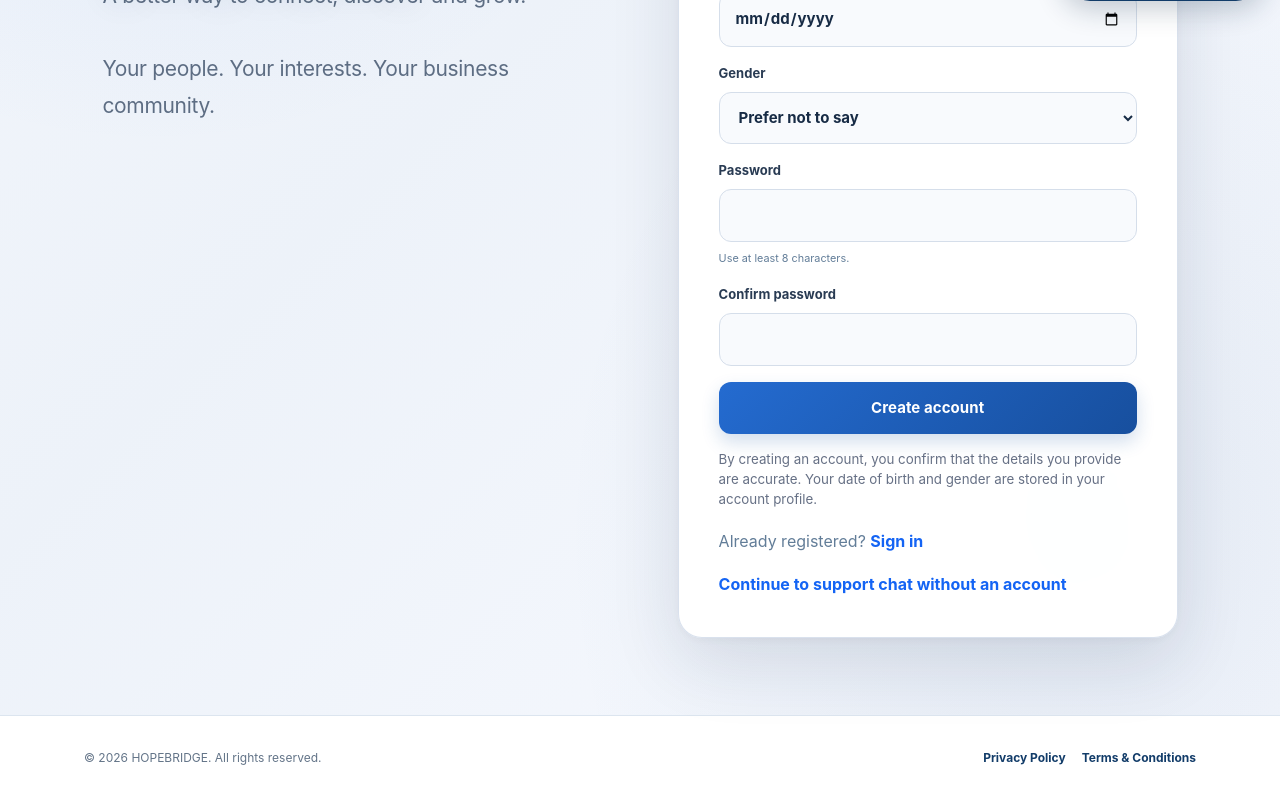
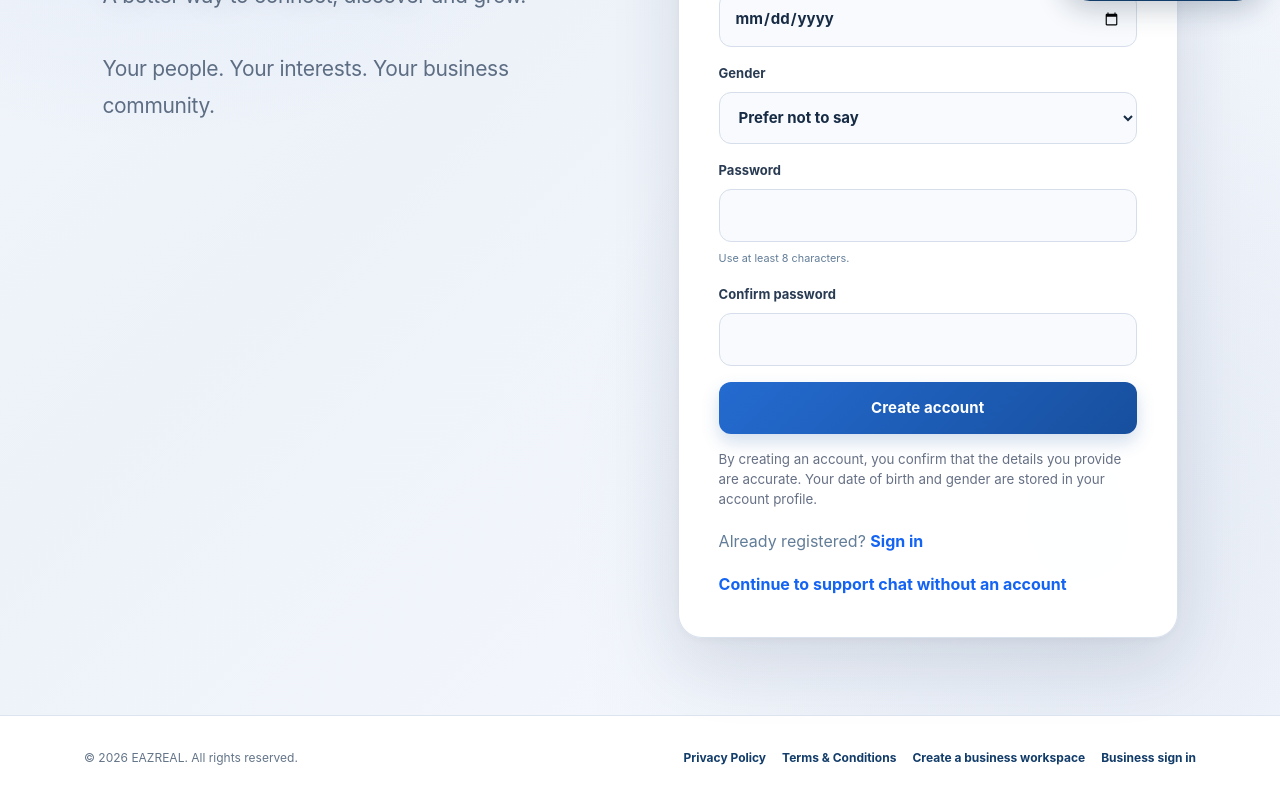
Before and after one commit to agentsarahmitchell56-code/USHopeBridge, a Next.js app: page /account/signup in a window 1280 px wide. Shown: the part 783-1583 px from the top of the page. Built offline with nearby package versions, Linux system fonts and the light colour scheme; no server answers.

Commit message:
Use EAZREAL branding across personal social pages

```diff
--- a/components/GlobalFooter.tsx
+++ b/components/GlobalFooter.tsx
@@ -6,7 +6,7 @@ import { usePathname } from "next/navigation";
 export default function GlobalFooter() {
   const pathname = usePathname();
   const isHopebridge = [
-    "/apply", "/status", "/chat", "/account", "/admin", "/posts", "/privacy", "/terms",
+    "/apply", "/status", "/chat", "/admin", "/posts", "/privacy", "/terms",
   ].some((prefix) => pathname === prefix || pathname.startsWith(prefix + "/"));
   const privacyHref = isHopebridge ? "/privacy" : "/platform/privacy";
   const termsHref = isHopebridge ? "/terms" : "/platform/terms";
```
